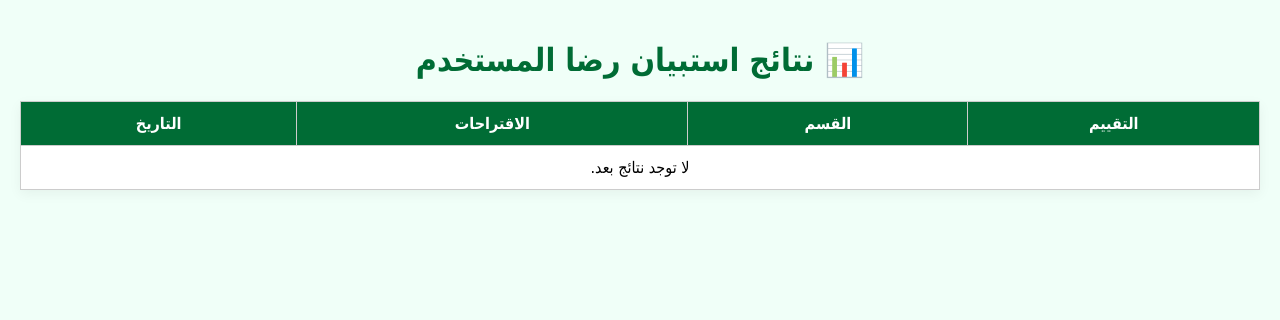
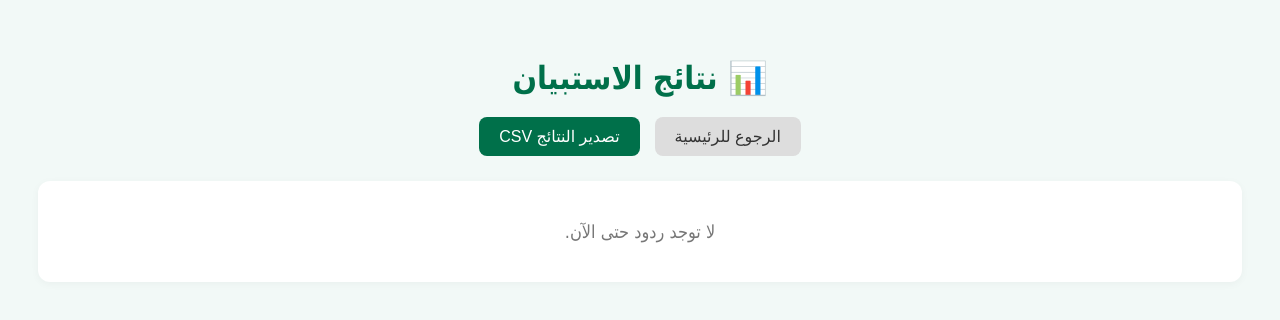
Before and after one commit to kfhg1/8, a plain HTML site: page results.html in a window 1280 px wide. Drawn offline with Linux system fonts and the light colour scheme.

Commit message:
Update results.html

```diff
--- a/results.html
+++ b/results.html
@@ -5,55 +5,160 @@
   <meta name="viewport" content="width=device-width, initial-scale=1.0"/>
   <title>نتائج الاستبيان - منصة ذكرني</title>
   <style>
-    body { font-family: Tahoma, sans-serif; background: #f0fff8; margin: 0; padding: 20px; }
-    h1 { color: #006c35; text-align: center; }
+    body {
+      font-family: Tahoma, sans-serif;
+      background-color: #f2f9f7;
+      padding: 30px;
+    }
+    h1 {
+      text-align: center;
+      color: #00704a;
+      margin-bottom: 20px;
+    }
+    .buttons {
+      display: flex;
+      justify-content: center;
+      gap: 15px;
+      margin-bottom: 25px;
+    }
+    .btn {
+      padding: 10px 20px;
+      font-size: 16px;
+      border: none;
+      border-radius: 8px;
+      cursor: pointer;
+      transition: background-color 0.3s;
+    }
+    .btn-back {
+      background-color: #dddddd;
+      color: #333;
+    }
+    .btn-back:hover {
+      background-color: #cccccc;
+    }
+    .btn-export {
+      background-color: #00704a;
+      color: white;
+    }
+    .btn-export:hover {
+      background-color: #005e3c;
+    }
     table {
       width: 100%;
       border-collapse: collapse;
-      margin-top: 20px;
-      background: white;
-      box-shadow: 0 4px 12px rgba(0,0,0,0.05);
+      background-color: #fff;
+      box-shadow: 0 4px 10px rgba(0,0,0,0.05);
+      border-radius: 12px;
+      overflow: hidden;
     }
     th, td {
-      border: 1px solid #ccc;
-      padding: 12px;
+      padding: 14px 12px;
+      border-bottom: 1px solid #eee;
       text-align: center;
     }
-    th { background-color: #006c35; color: white; }
+    th {
+      background-color: #00704a;
+      color: white;
+      font-weight: bold;
+    }
+    tr:nth-child(even) td {
+      background-color: #f9f9f9;
+    }
+    tr:hover td {
+      background-color: #eef7f4;
+    }
+    .empty-message {
+      text-align: center;
+      padding: 40px;
+      font-size: 18px;
+      color: #777;
+      background-color: #fff;
+      border-radius: 12px;
+      box-shadow: 0 2px 8px rgba(0,0,0,0.04);
+    }
   </style>
 </head>
-<body>
-  <h1>📊 نتائج استبيان رضا المستخدم</h1>
-  <table id="resultsTable">
-    <thead>
-      <tr>
-        <th>التقييم</th>
-        <th>القسم</th>
-        <th>الاقتراحات</th>
-        <th>التاريخ</th>
-      </tr>
-    </thead>
-    <tbody></tbody>
-  </table>
+<body onload="renderResults()">
+
+  <h1>📊 نتائج الاستبيان</h1>
+
+  <div class="buttons">
+    <button class="btn btn-back" onclick="goHome()">الرجوع للرئيسية</button>
+    <button class="btn btn-export" onclick="exportToCSV()">تصدير النتائج CSV</button>
+  </div>
+
+  <div id="results"></div>
 
   <script>
-    const tableBody = document.querySelector("#resultsTable tbody");
-    const surveys = JSON.parse(localStorage.getItem("surveys") || "[]");
+    function renderResults() {
+      const container = document.getElementById("results");
+      const responses = JSON.parse(localStorage.getItem("surveyResponses") || "[]");
 
-    if (surveys.length === 0) {
-      tableBody.innerHTML = "<tr><td colspan='4'>لا توجد نتائج بعد.</td></tr>";
-    } else {
-      surveys.forEach(entry => {
-        const row = document.createElement("tr");
-        row.innerHTML = `
-          <td>${entry.rating} ⭐️</td>
-          <td>${entry.section}</td>
-          <td>${entry.suggestions || 'لا يوجد'}</td>
-          <td>${new Date(entry.timestamp).toLocaleString('ar-EG')}</td>
+      if (responses.length === 0) {
+        container.innerHTML = "<div class='empty-message'>لا توجد ردود حتى الآن.</div>";
+        return;
+      }
+
+      let table = `
+        <table>
+          <thead>
+            <tr>
+              <th>الرقم</th>
+              <th>الوقت</th>
+              <th>مدى رضاك</th>
+              <th>سرعة الخدمة</th>
+              <th>وضوح الإجراءات</th>
+              <th>احترافية الموظف</th>
+              <th>هل تنصح بالخدمة؟</th>
+              <th>ملاحظاتك</th>
+            </tr>
+          </thead>
+          <tbody>
+      `;
+
+      responses.forEach((res, i) => {
+        table += `
+          <tr>
+            <td>${i + 1}</td>
+            <td>${res.time}</td>
+            <td>${res.q1}</td>
+            <td>${res.q2}</td>
+            <td>${res.q3}</td>
+            <td>${res.q4}</td>
+            <td>${res.q5}</td>
+            <td>${res.note || "—"}</td>
+          </tr>
         `;
-        tableBody.appendChild(row);
       });
+
+      table += "</tbody></table>";
+      container.innerHTML = table;
+    }
+
+    function goHome() {
+      window.location.href = "index.html"; // عدل الرابط حسب اسم صفحتك الرئيسية
+    }
+
+    function exportToCSV() {
+      const responses = JSON.parse(localStorage.getItem("surveyResponses") || "[]");
+      if (responses.length === 0) return alert("لا توجد بيانات للتصدير.");
+
+      const header = ["الرقم", "الوقت", "مدى رضاك", "سرعة الخدمة", "وضوح الإجراءات", "احترافية الموظف", "هل تنصح بالخدمة؟", "ملاحظاتك"];
+      const rows = responses.map((res, i) => [
+        i + 1, res.time, res.q1, res.q2, res.q3, res.q4, res.q5, res.note || ""
+      ]);
+
+      let csvContent = "data:text/csv;charset=utf-8,\uFEFF" + [header, ...rows].map(e => e.join(",")).join("\n");
+
+      const encodedUri = encodeURI(csvContent);
+      const link = document.createElement("a");
+      link.setAttribute("href", encodedUri);
+      link.setAttribute("download", "نتائج_الاستبيان.csv");
+      document.body.appendChild(link);
+      link.click();
+      document.body.removeChild(link);
     }
   </script>
+
 </body>
 </html>
```
